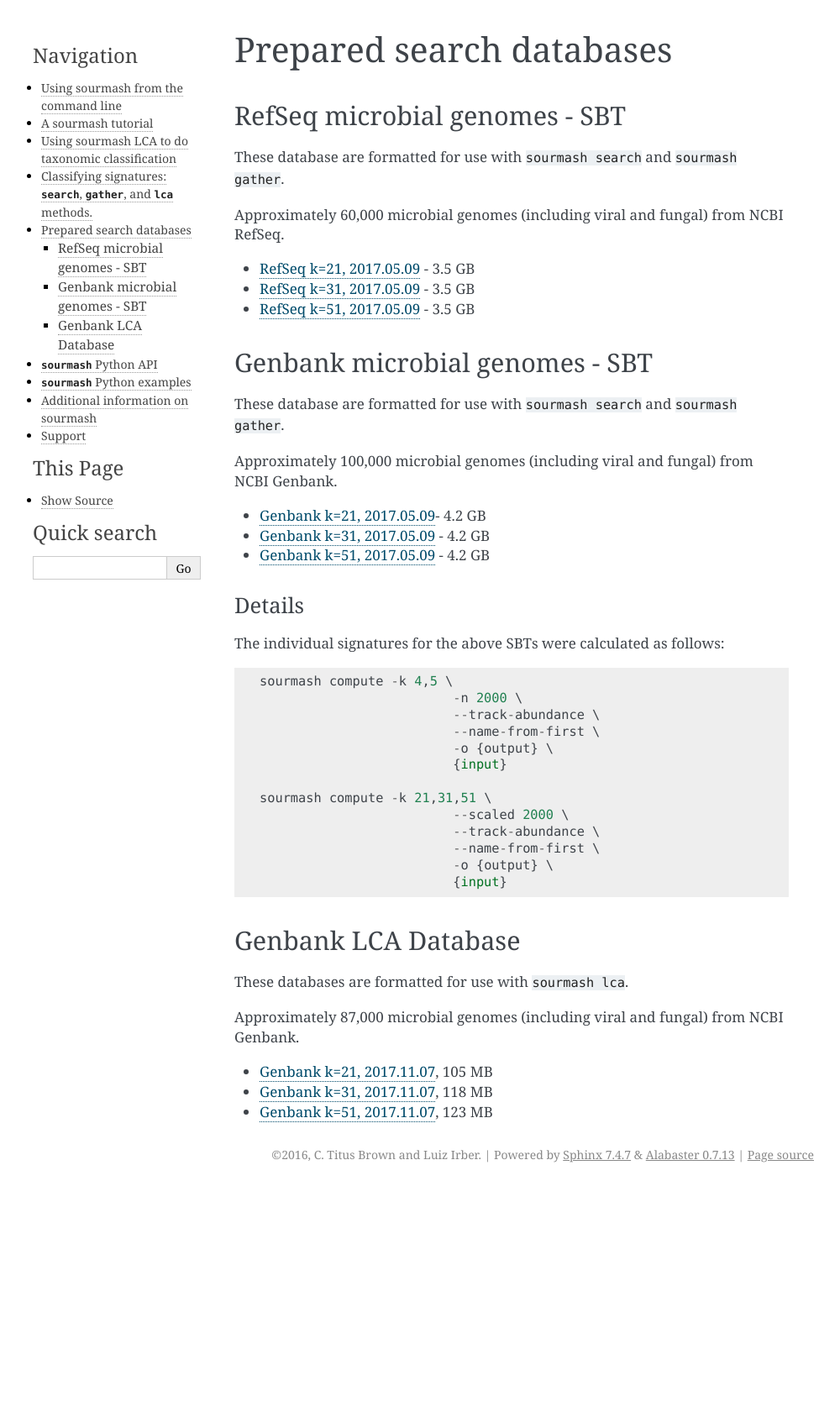
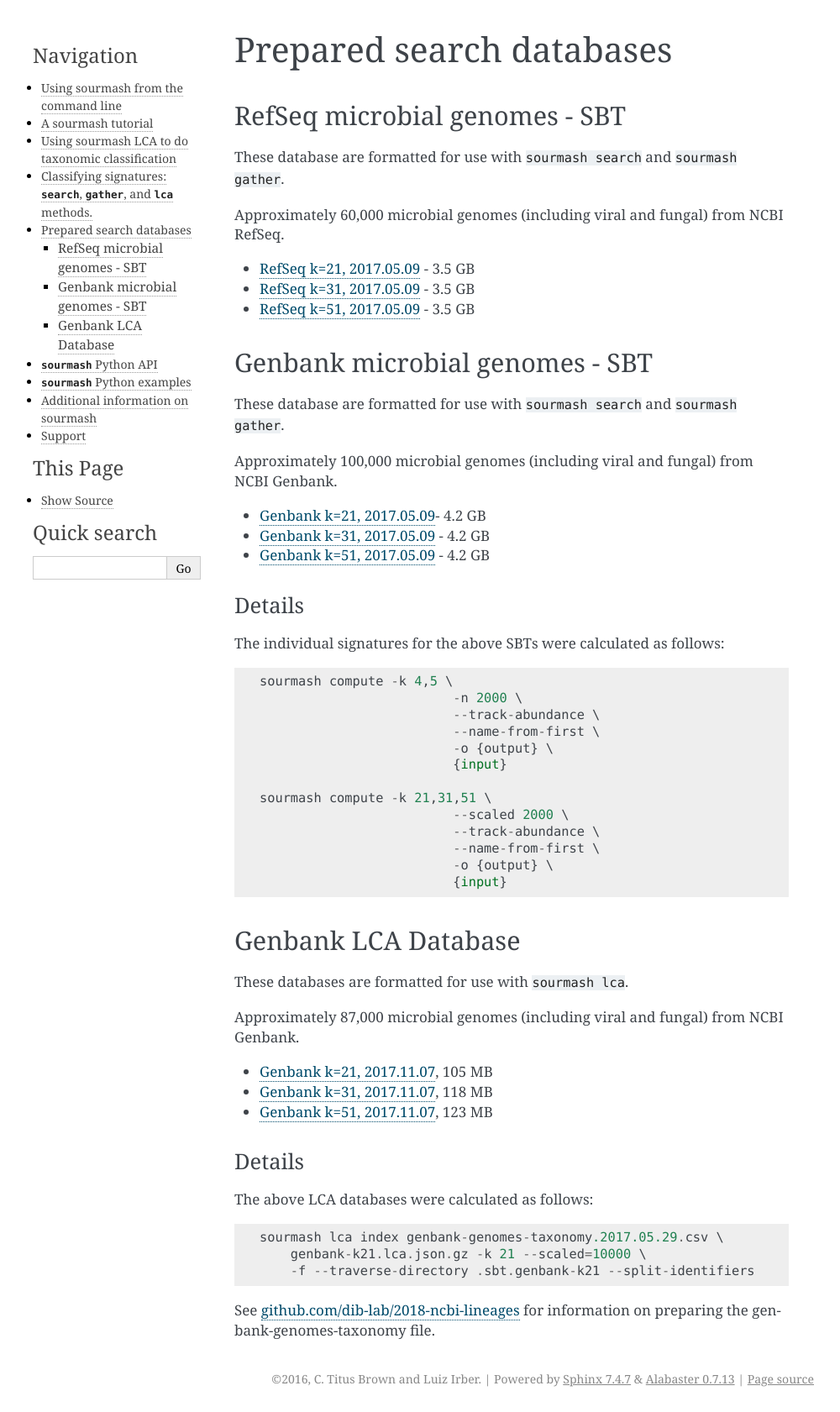
Before and after one commit to sourmash-bio/sourmash, a Sphinx documentation site: the page built from doc/databases.md, in a window 1280 px wide. Shown: the whole page at 84% size, without its empty margins (141-1141 px from the left). Built offline with Sphinx 7.4.7, drawn with Linux system fonts in a browser that asks for light colours; pages that are not in the unit, such as notebooks, are missing from menus; before the commit the page ends 1414 px from its top, so only the background shows below that.

Commit message:
provide construction details

````diff
--- a/doc/databases.md
+++ b/doc/databases.md
@@ -60,3 +60,17 @@ from NCBI Genbank.
 * [Genbank k=21, 2017.11.07](https://osf.io/s3jx8/download), 105 MB
 * [Genbank k=31, 2017.11.07](https://osf.io/zskb9/download), 118 MB
 * [Genbank k=51, 2017.11.07](https://osf.io/md2nt/download), 123 MB
+
+### Details
+
+The above LCA databases were calculated as follows:
+
+```
+sourmash lca index genbank-genomes-taxonomy.2017.05.29.csv \
+    genbank-k21.lca.json.gz -k 21 --scaled=10000 \
+    -f --traverse-directory .sbt.genbank-k21 --split-identifiers
+```
+
+See
+[github.com/dib-lab/2018-ncbi-lineages](https://github.com/dib-lab/2018-ncbi-lineages)
+for information on preparing the genbank-genomes-taxonomy file.
````
